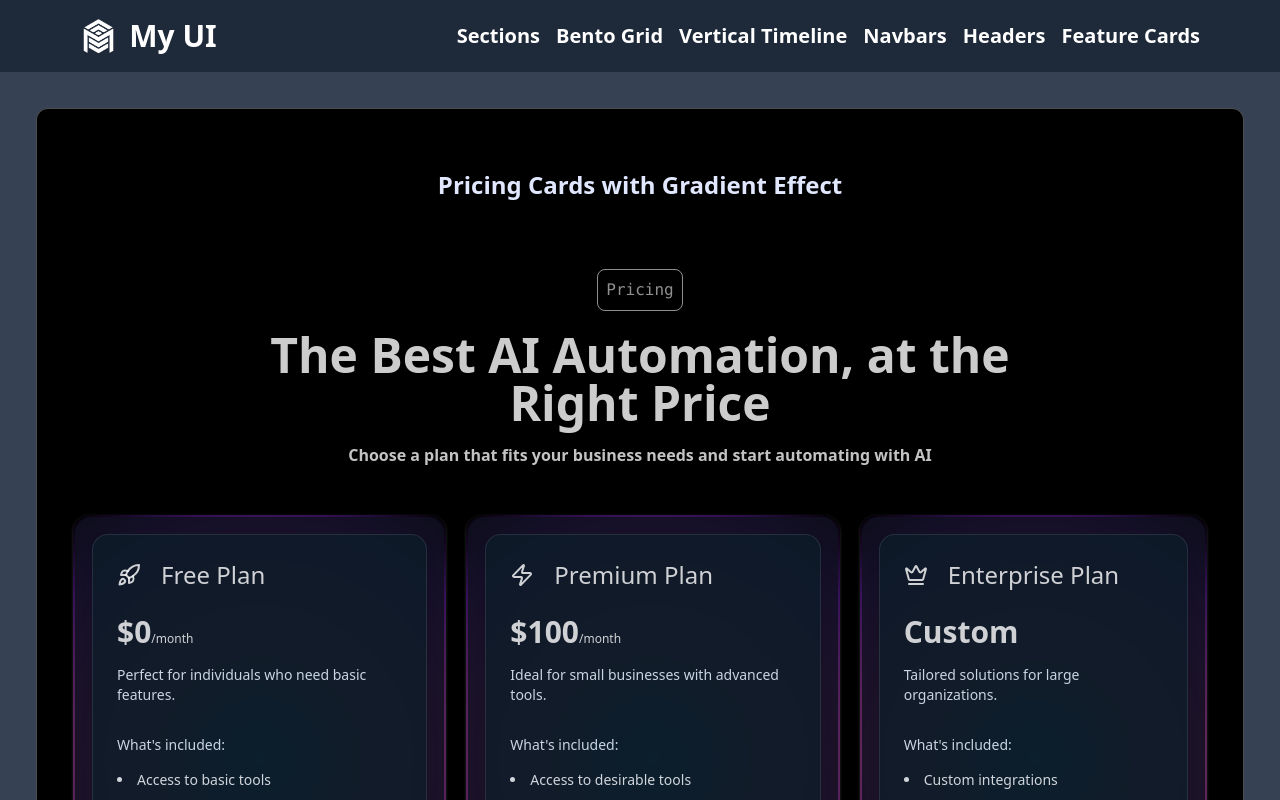
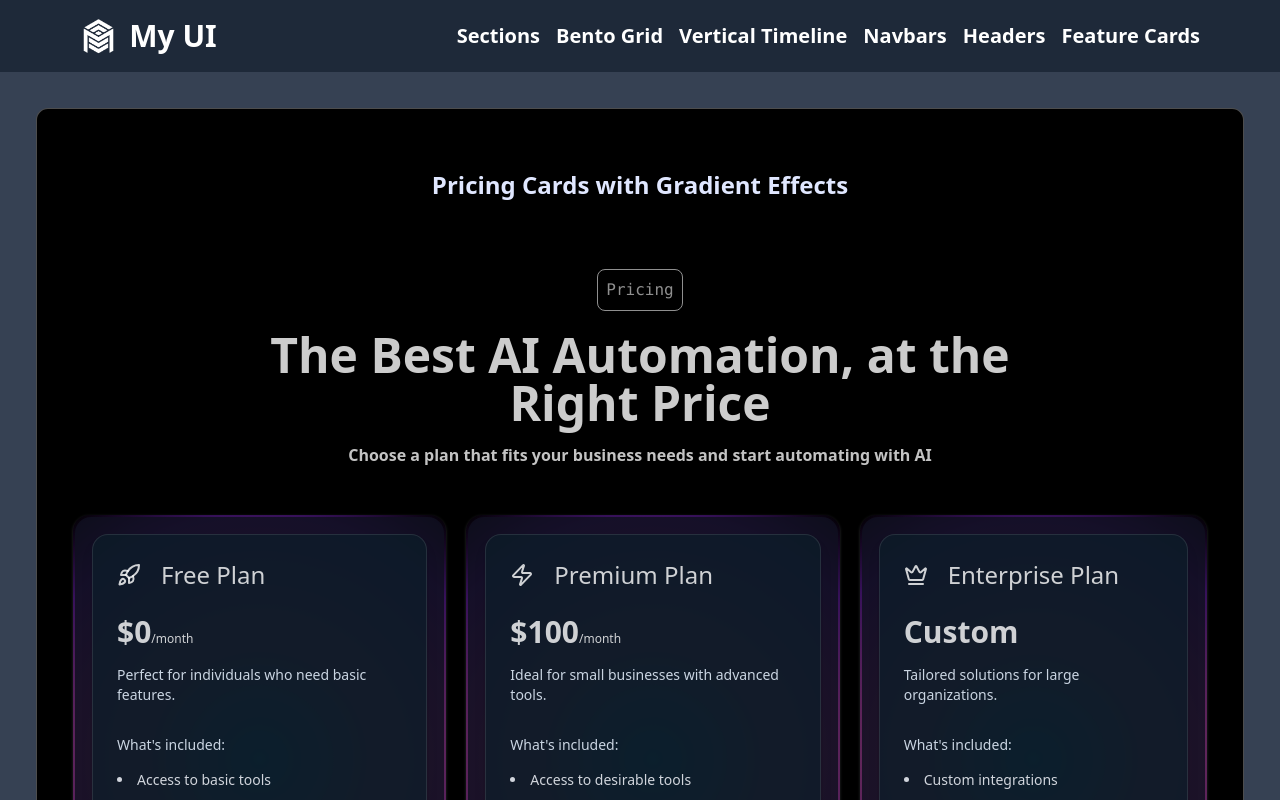
Before and after one commit to riyamehtaatwork/ui, a React (Vite) app: page / in a window 1280 px wide. Shown: the top 800 px of the page. Built offline with nearby package versions, Linux system fonts and the light colour scheme.

Commit message:
minor change in typo

```diff
--- a/src/components/pricing/AllPrincingSections.jsx
+++ b/src/components/pricing/AllPrincingSections.jsx
@@ -8,7 +8,7 @@ const AllPrincingSections = () => {
     <div>
       {" "}
       <ContainerForComponents className="bg-black">
-        <Headlines className="">Pricing Cards with Gradient Effect</Headlines>
+        <Headlines className="">Pricing Cards with Gradient Effects</Headlines>
         <PricingWithGradient />
       </ContainerForComponents>
     </div>
```
